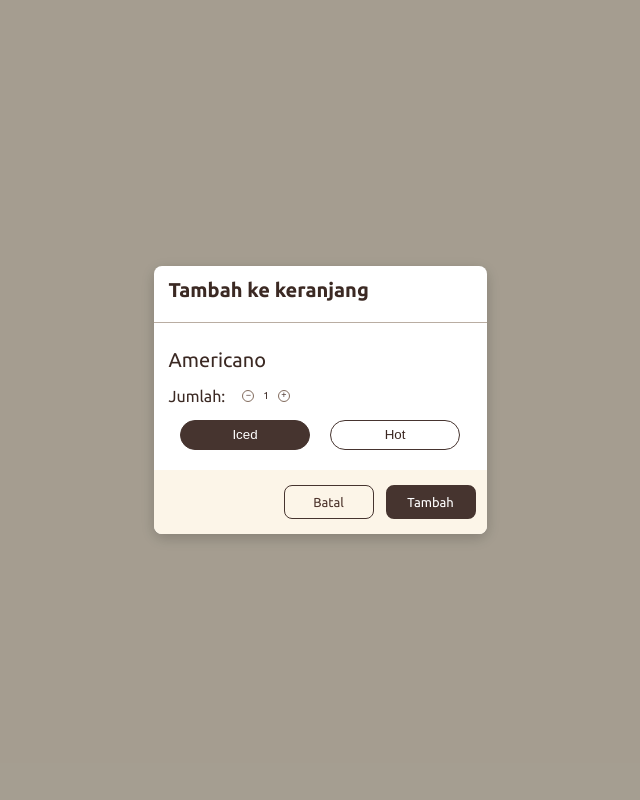
After one commit to Ish4L/Kelompok6_KopiPeteh, a Laravel app: page /tambahkeranjang in a window 1280 px wide. The commit adds this page. Shown: the whole page, without its empty margins (320-960 px from the left). Run offline with Laravel 12, Linux system fonts and the light colour scheme; style sheets or scripts are compiled from the project's sources; some web fonts are replaced.

Commit message:
tambah keranjang

```diff
--- a/resources/css/style.css
+++ b/resources/css/style.css
@@ -247,7 +247,6 @@ body {
 .hero {
     width: 100%;
     height: 350px;
-
     background-image: url("assets/hero-bg.png");
     background-position: center;
     background-repeat: no-repeat;
@@ -731,3 +730,114 @@ body {
     height: 1px;
     background-color: #4C332B;
 }
+
+.cart-modal-overlay {
+    display: flex;
+    position: fixed;
+    inset: 0;
+    background: rgba(0, 0, 0, 0.35);
+    justify-content: center;
+    align-items: center;
+    z-index: 9999;
+    padding: 15px;
+    box-sizing: border-box;
+}
+
+.cart-modal {
+    width: 333px;
+    height: auto;
+    background: #fff;
+    border-radius: 8px;
+    overflow: hidden;
+    box-shadow: 0 4px 15px rgba(0, 0, 0, 0.2);
+    font-family: 'Ubuntu', sans-serif;
+    color: #3b2923;
+    box-sizing: border-box;
+}
+
+.cart-modal h2 {
+    text-align: left;
+    font-size: 20px;
+    margin: 12px 15px 8px;
+    font-weight: 700;
+}
+
+.modal-divider {
+    height: 0.5px;
+    background: #B9ADA2;
+    margin: 20px 0 25px;
+}
+
+.cart-modal h3 {
+    font-size: 20px;
+    font-weight: 400;
+    margin: 0 15px 15px;
+}
+
+.quantity-section {
+    display: flex;
+    justify-content: space-between;
+    align-items: center;
+    margin-bottom: 28px;
+}
+
+.quantity-control {
+    display: flex;
+    align-items: center;
+    gap: 17px;
+    margin: 0 15px 15px;
+}
+
+.temperature-options {
+    display: flex;
+    gap: 20px;
+    margin-bottom: 20px;
+    justify-content: center;
+}
+
+.temperature-btn {
+    width: 130px;
+    height: 30px;
+    border: 1.5px solid #46342F;
+    border-radius: 30px;
+    background: transparent;
+    color: #3B2721;
+    cursor: pointer;
+}
+
+.temperature-btn.active {
+    background: #46342F;
+    color: white;
+}
+
+.modal-footer {
+    background: #FCF5E8;
+    padding: 15px 11px;
+    display: flex;
+    justify-content: flex-end;
+    gap: 12px;
+}
+
+.modal-footer button {
+    width: 90px;
+    padding: 7px;
+    border-radius: 8px;
+    font-size: 13px;
+    font-family: 'ubuntu', sans-serif;
+    cursor: pointer;
+    border-radius: 8px;
+    font-size: 13px;
+    cursor: pointer;
+}
+
+.btn-batal {
+    background: transparent;
+    border: 1px solid #46342F;
+    color: #4C332B;
+}
+
+.btn-tambah {
+    background: #46342F;
+    border: 3px solid #46342F;
+    color: white;
+}
--- /dev/null
+++ b/resources/views/user/tambahkeranjang.blade.php
@@ -0,0 +1,51 @@
+<html lang="en">
+<head>
+    <meta charset="UTF-8">
+    <meta name="viewport" content="width=device-width, initial-scale=1.0">
+    <title>Menu - KopiPeteh</title>
+    <link rel="icon" type="image/png" href="{{ asset('favicon.png') }}">
+    <link rel="stylesheet" href="https://cdnjs.cloudflare.com/ajax/libs/font-awesome/7.3.1/css/all.min.css">
+    @vite(['resources/css/style.css'])
+    @vite(['resources/js/script.js'])
+</head>
+<body>
+    <div class="cart-modal-overlay">
+        <div class="cart-modal">
+            <h2>Tambah ke keranjang</h2>
+
+            <div class="modal-divider"></div>
+
+            <h3>Americano</h3>
+
+            <div class="quantity-control">
+                <span>Jumlah:</span>
+                <div class="quantity">
+                    <button>−</button>
+                    <span>1</span>
+                    <button>+</button>
+                </div>
+            </div>
+
+            <div class="temperature-options">
+                <button type="button"
+                    class="temperature-btn active"
+                    onclick="selectTemperature(this)">
+                    Iced
+                </button>
+
+                <button type="button"
+                    class="temperature-btn"
+                    onclick="selectTemperature(this)">
+                    Hot
+                </button>
+            </div>
+
+            <div class="modal-footer">
+                <button type="button" class="btn-batal"
+                 onclick="closeProductModal()">Batal</button>
+                <button type="submit" class="btn-tambah">Tambah</button>
+            </div>
+        </div>
+    </div>
+</body>
+</html>
--- a/routes/web.php
+++ b/routes/web.php
@@ -36,6 +36,10 @@ Route::middleware('guest')->group(function () {
 
     Route::get('/keranjang', function () {
         return view('user.keranjang');
+    });
+
+    Route::get('/tambahkeranjang', function () {
+        return view('user.tambahkeranjang');
     });
 });
 
```
